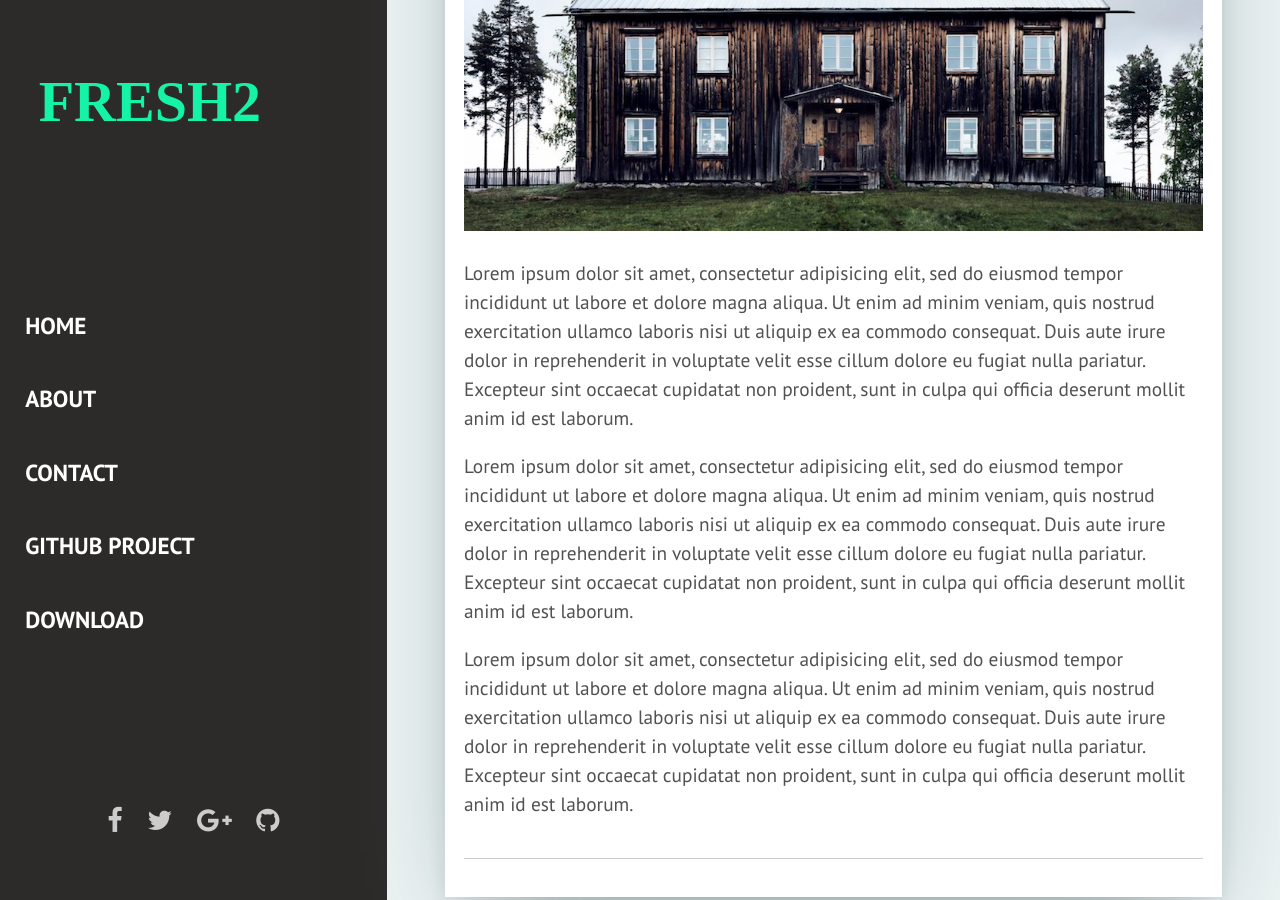
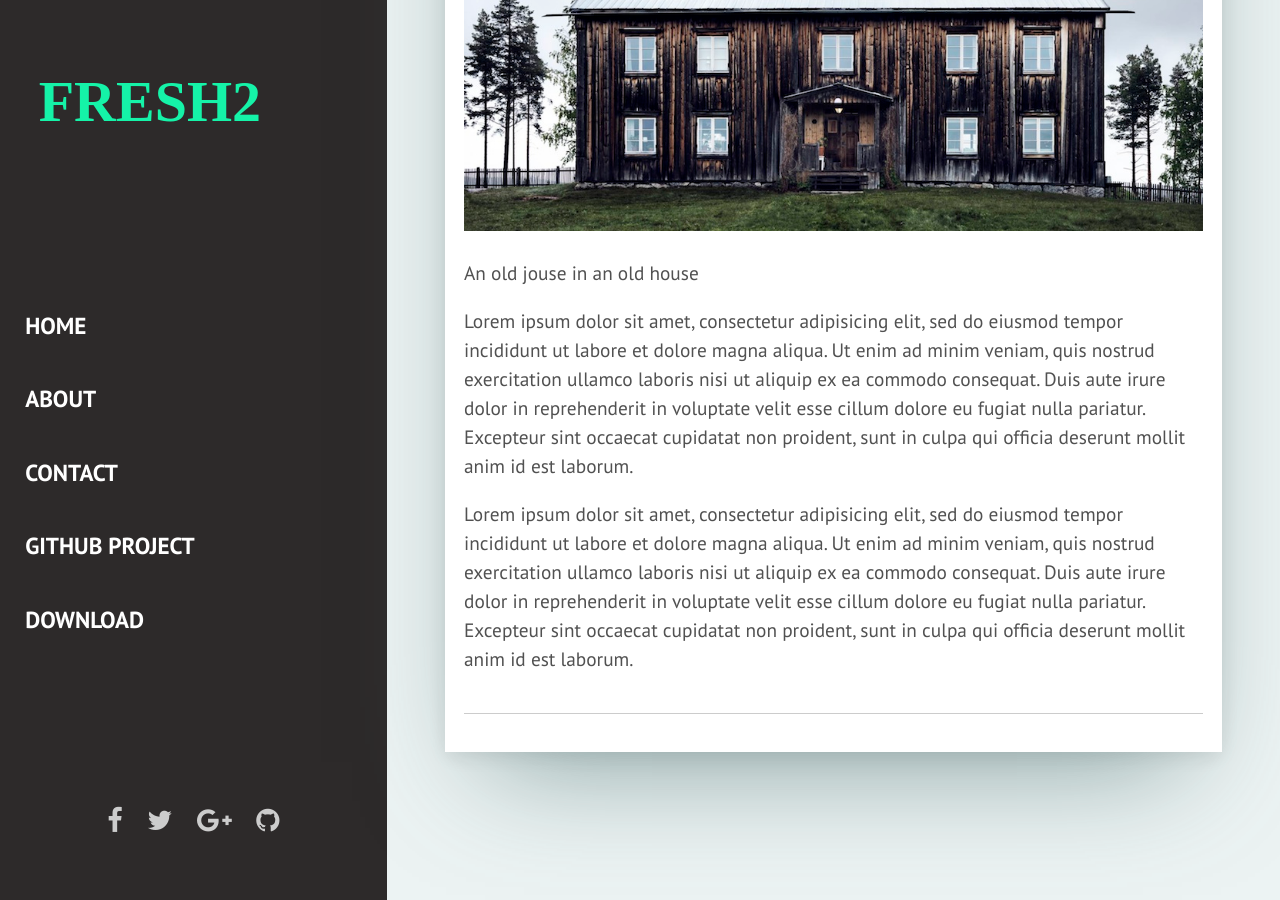
Before and after one commit to JSinEast/JSinEast.github.io, a Jekyll site: the page built from _posts/2017-03-30-an-old-house.markdown, in a window 1280 px wide and 900 px high, scrolled down 341 px. Built offline with Jekyll 4.4.1, drawn with Linux system fonts in a browser that asks for light colours; some web fonts are replaced.

Commit message:
Update from Forestry.io - Updated 2017-03-30-an-old-house.markdown

```diff
--- a/_posts/2017-03-30-an-old-house.markdown
+++ b/_posts/2017-03-30-an-old-house.markdown
@@ -11,7 +11,7 @@
   officia deserunt mollit anim id est laborum.
 
 ---
-Lorem ipsum dolor sit amet, consectetur adipisicing elit, sed do eiusmod tempor incididunt ut labore et dolore magna aliqua. Ut enim ad minim veniam, quis nostrud exercitation ullamco laboris nisi ut aliquip ex ea commodo consequat. Duis aute irure dolor in reprehenderit in voluptate velit esse cillum dolore eu fugiat nulla pariatur. Excepteur sint occaecat cupidatat non proident, sunt in culpa qui officia deserunt mollit anim id est laborum.
+An old jouse in an old house
 
 Lorem ipsum dolor sit amet, consectetur adipisicing elit, sed do eiusmod tempor incididunt ut labore et dolore magna aliqua. Ut enim ad minim veniam, quis nostrud exercitation ullamco laboris nisi ut aliquip ex ea commodo consequat. Duis aute irure dolor in reprehenderit in voluptate velit esse cillum dolore eu fugiat nulla pariatur. Excepteur sint occaecat cupidatat non proident, sunt in culpa qui officia deserunt mollit anim id est laborum.
 
```
